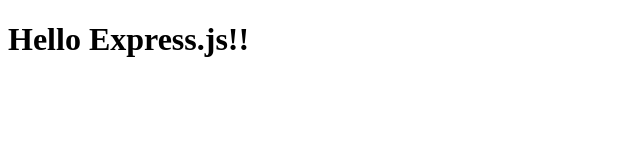
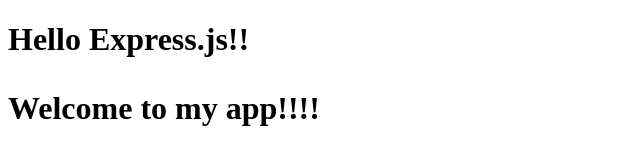
Before and after one commit to shntnkd/Web-Server, a website: page public/index.html in a window 1280 px wide. Shown: the whole page, without its empty margins (0-640 px from the left). Drawn offline with Linux system fonts and the light colour scheme.

Commit message:
Added paragraph in html

```diff
--- a/public/index.html
+++ b/public/index.html
@@ -7,6 +7,7 @@
 	<body>
 		<h1>
 			Hello Express.js!!
+			<p> Welcome to my app!!!!</p>
 		</h1>
 	</body>
 </html>
```
